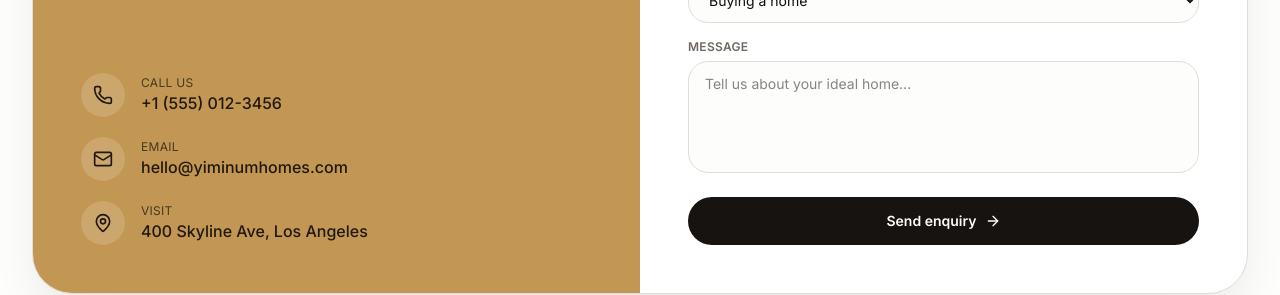
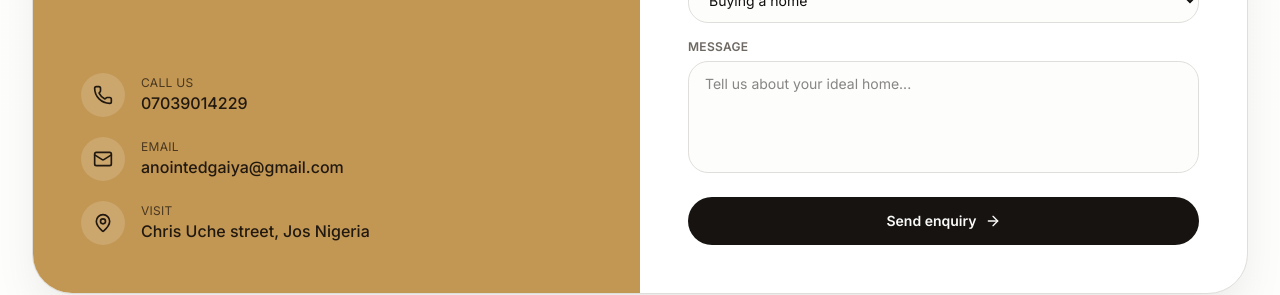
Before and after one commit to anointedgaiya/yiminum-homes, a Next.js app: page / in a window 1280 px wide. Shown: the part 5681-5976 px from the top of the page. Built offline with nearby package versions, Linux system fonts and the light colour scheme; a web font is replaced by a local one.

Commit message:
Update business contact details

```diff
--- a/components/contact-cta.tsx
+++ b/components/contact-cta.tsx
@@ -8,9 +8,9 @@ const FIELD =
   'w-full rounded-xl border border-border bg-background px-4 py-3 text-sm outline-none transition-colors focus:border-brand focus:ring-2 focus:ring-brand/20'
 
 const CONTACT_DETAILS = [
-  { icon: Phone, label: 'Call us', value: '+1 (555) 012-3456' },
-  { icon: Mail, label: 'Email', value: 'hello@yiminumhomes.com' },
-  { icon: MapPin, label: 'Visit', value: '400 Skyline Ave, Los Angeles' },
+  { icon: Phone, label: 'Call us', value: '07039014229' },
+  { icon: Mail, label: 'Email', value: 'anointedgaiya@gmail.com' },
+  { icon: MapPin, label: 'Visit', value: 'Chris Uche street, Jos Nigeria' },
 ]
 
 export function ContactCta() {
```
